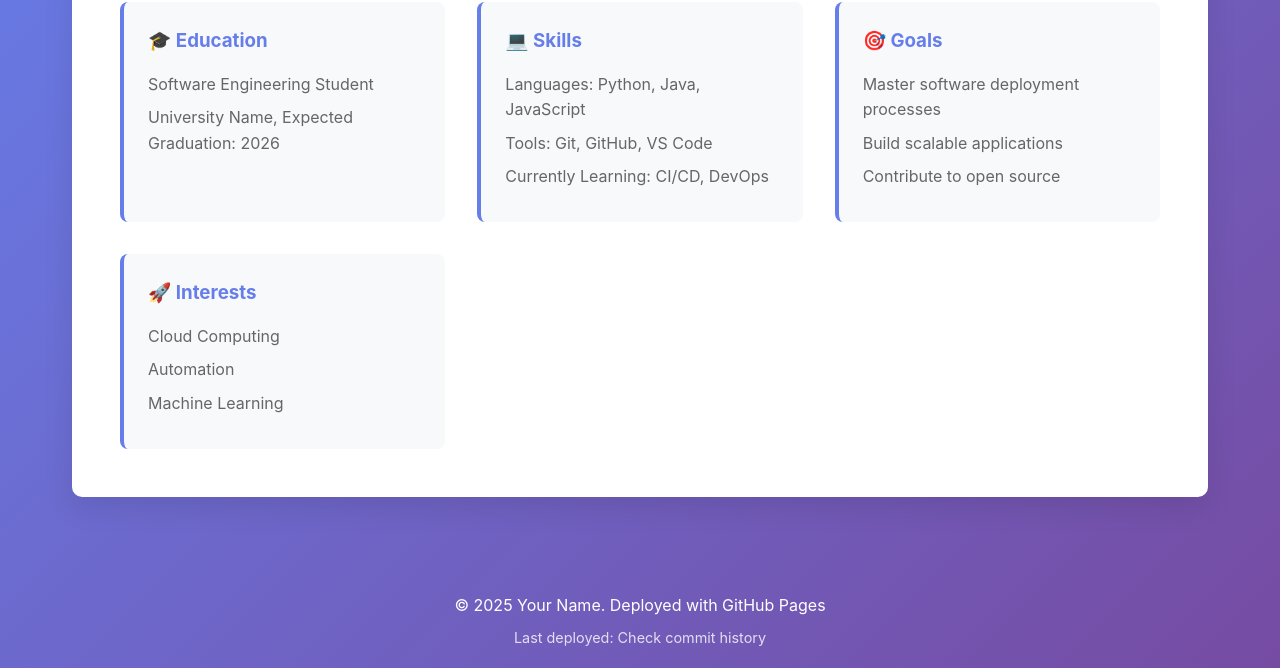
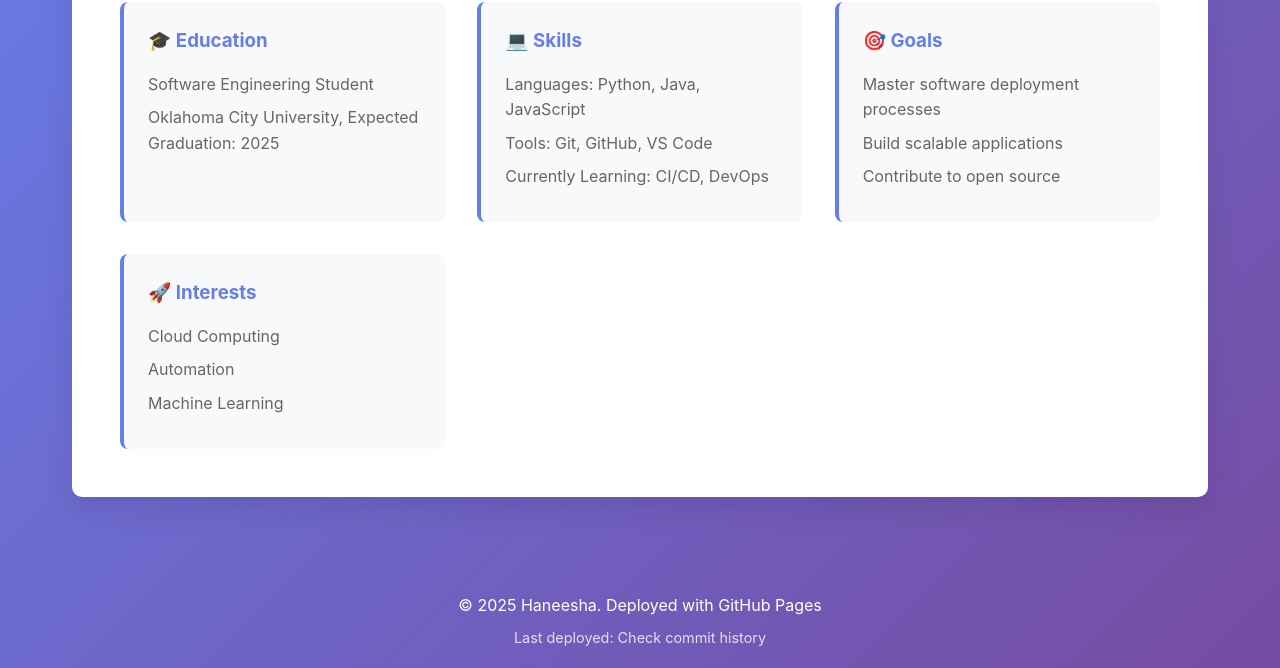
Before and after one commit to HaneeshaM/HaneeshaM.github.io, a plain HTML site: page about.html in a window 1280 px wide. Shown: the part 232-900 px from the top of the page. Drawn offline with Linux system fonts and the light colour scheme.

Commit message:
Iteration 1: Personalize content

```diff
--- a/about.html
+++ b/about.html
@@ -25,7 +25,7 @@
                 <div class="about-card">
                     <h3>🎓 Education</h3>
                     <p>Software Engineering Student</p>
-                    <p>University Name, Expected Graduation: 2026</p>
+                    <p>Oklahoma City University, Expected Graduation: 2025</p>
                 </div>
                 <div class="about-card">
                     <h3>💻 Skills</h3>
@@ -50,7 +50,7 @@
     </main>
 
     <footer>
-        <p>&copy; 2025 Your Name. Deployed with GitHub Pages</p>
+        <p>&copy; 2025 Haneesha. Deployed with GitHub Pages</p>
         <p class="deploy-info">Last deployed: <span id="deploy-date">Check commit history</span></p>
     </footer>
 </body>
```
